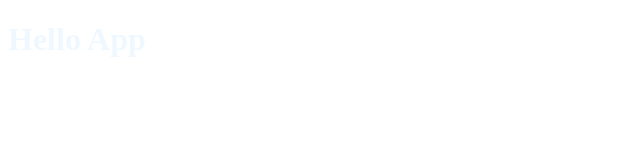
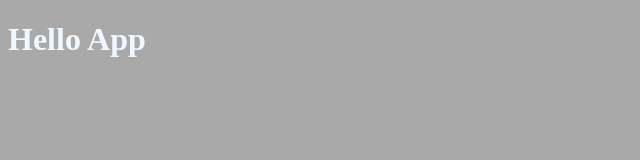
Before and after one commit to hasibweb/bot-friday, a website: page public/index.html in a window 1280 px wide. Shown: the whole page, without its empty margins (0-640 px from the left). Drawn offline with Linux system fonts and the light colour scheme.

Commit message:
test again

```diff
--- a/public/css/style.css
+++ b/public/css/style.css
@@ -1,5 +1,5 @@
 body {
-  background: dark;
+  background: darkgray;
   color: aliceblue;
 }
 
```
